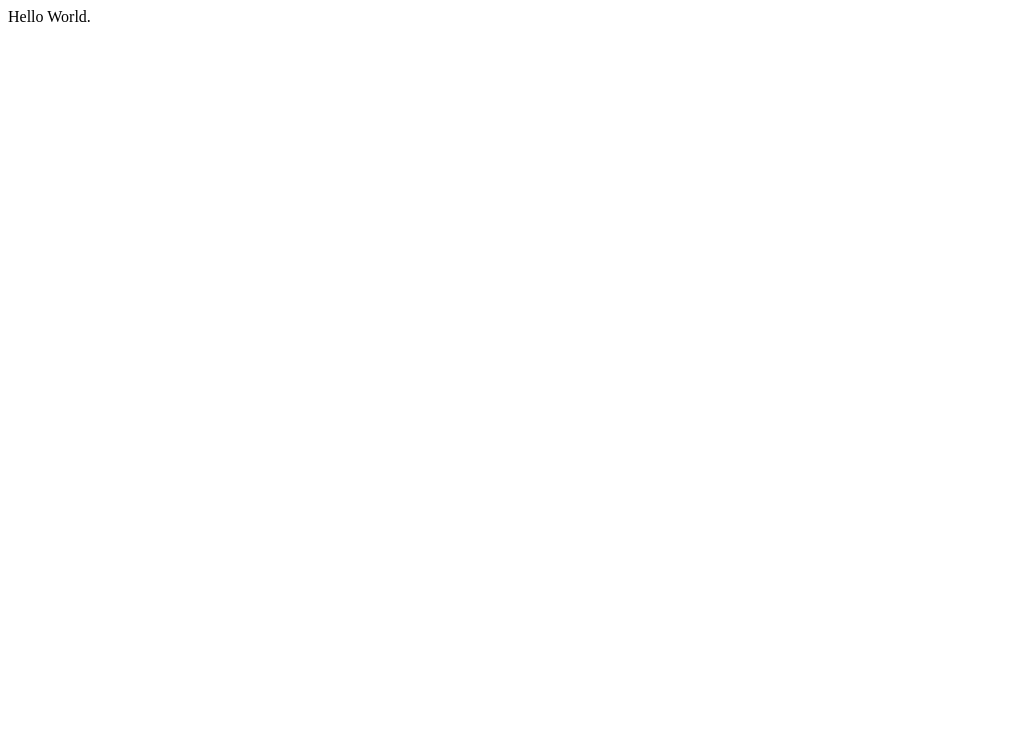
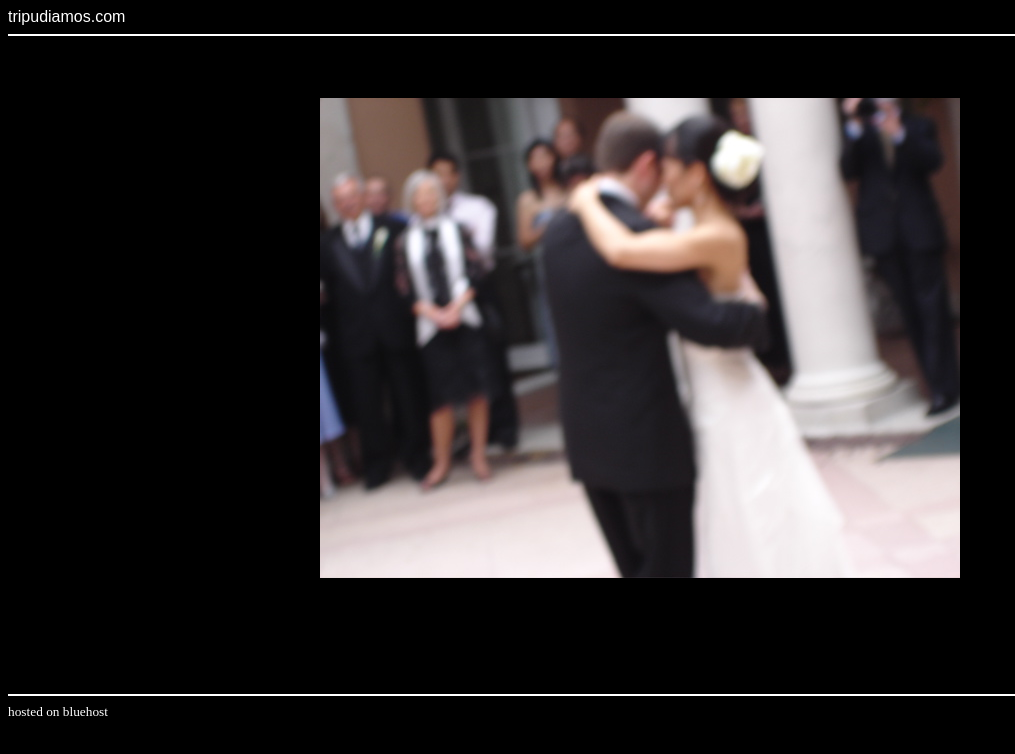
Before and after one commit to lutzjacob/tripudiamos.com, a plain HTML site: page index.html in a window 1280 px wide. Shown: the whole page, without its empty margins (0-1015 px from the left). Drawn offline with Linux system fonts and the light colour scheme.

Commit message:
Add files via upload

```diff
--- a/index.html
+++ b/index.html
@@ -1,3 +1,31 @@
 <html>
-  Hello World.
+<body bgcolor="black">
+<font color="white">
+<title>www.tripudiamos.com</title>
+<font face="arial">
+tripudiamos.com
+</font>
+<hr color="white">
+<br>
+<br>
+<br>
+<center><img src="home.jpg"></center>
+<br>
+<br>
+<br>
+<br>
+<br>
+<br>
+<hr color="white">
+<script type="text/javascript">
+var gaJsHost = (("https:" == document.location.protocol) ? "https://ssl." : "http://www.");
+document.write(unescape("%3Cscript src='" + gaJsHost + "google-analytics.com/ga.js' type='text/javascript'%3E%3C/script%3E"));
+</script>
+<script type="text/javascript">
+try {
+var pageTracker = _gat._getTracker("UA-7880132-1");
+pageTracker._trackPageview();
+} catch(err) {}</script>
+<small>hosted on bluehost</small>
+</body>
 </html>
```
Also changed, not shown: favicon.ico (added), home.jpg (added), robots.txt (added), 1 other file.
